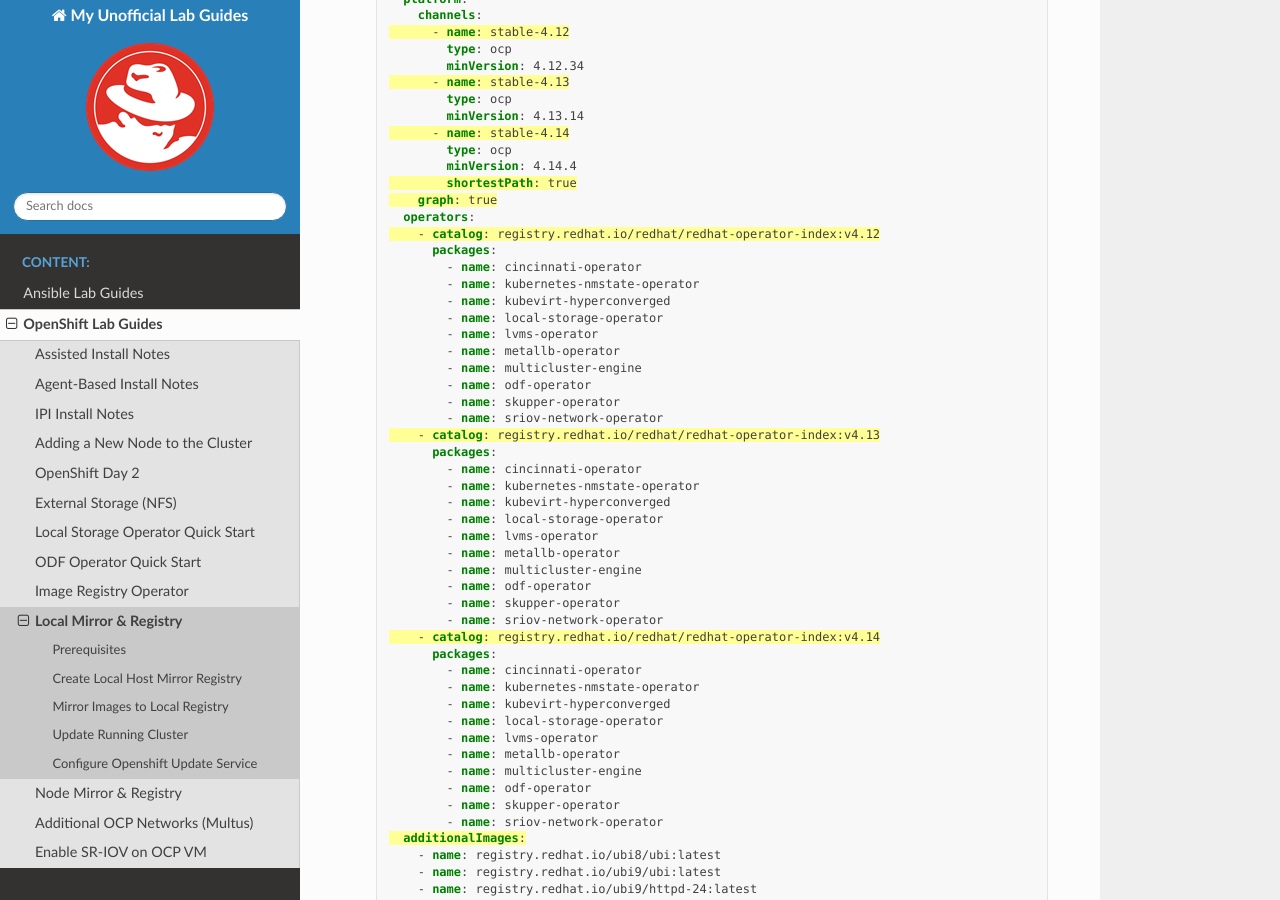
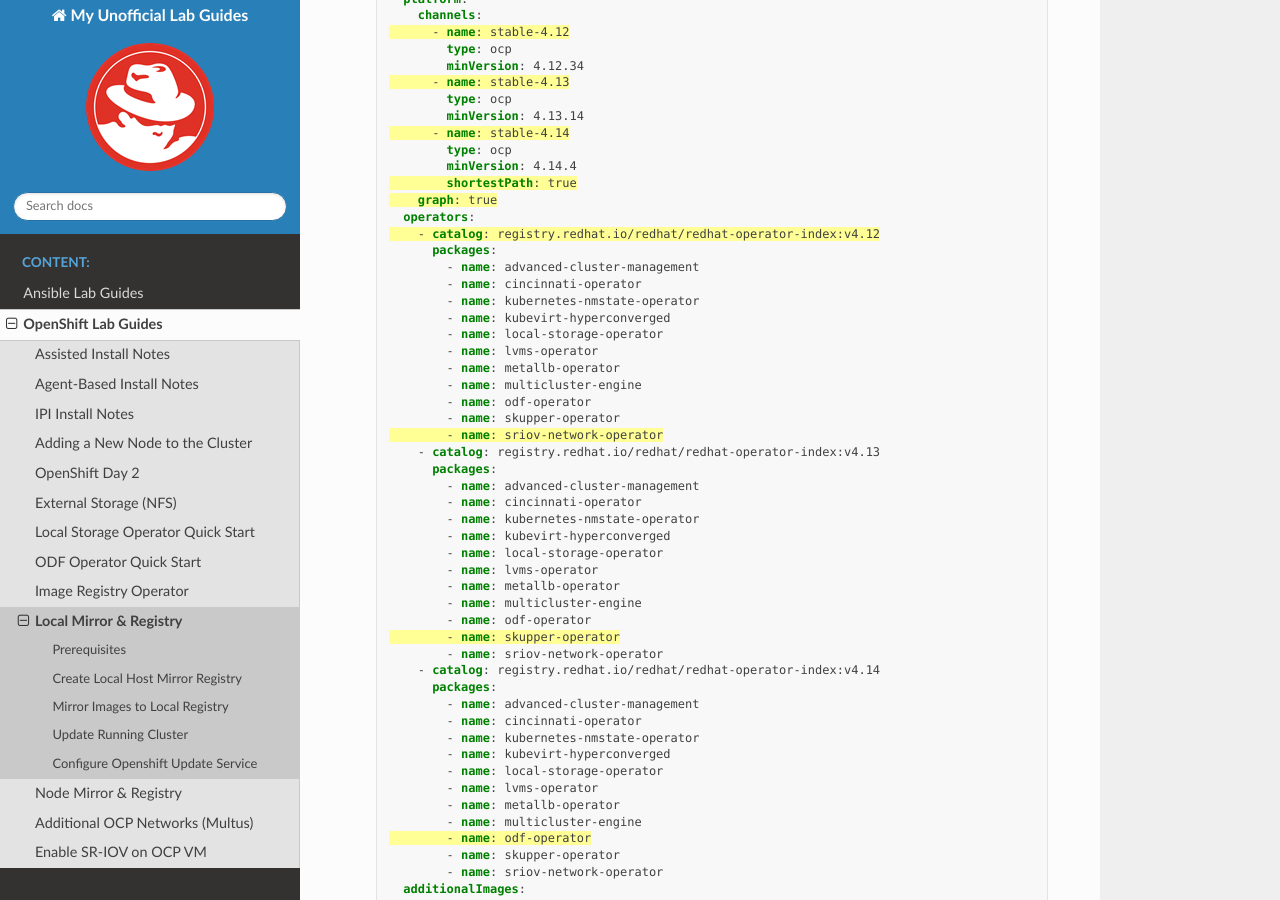
Before and after one commit to vtog/labGuides, a Sphinx documentation site: the page built from source/ocp/local-mirror-registry.rst, in a window 1280 px wide and 900 px high, scrolled down 4302 px. Built offline with Sphinx 7.4.7 and the Read the Docs theme 2.0.0, drawn with Linux system fonts in a browser that asks for light colours; pages that are not in the unit, such as notebooks, are missing from menus.

Commit message:
added acm to operator list

```diff
--- a/source/ocp/local-mirror-registry.rst
+++ b/source/ocp/local-mirror-registry.rst
@@ -213,6 +213,7 @@
         operators:
           - catalog: registry.redhat.io/redhat/redhat-operator-index:v4.12
             packages:
+              - name: advanced-cluster-management
               - name: cincinnati-operator
               - name: kubernetes-nmstate-operator
               - name: kubevirt-hyperconverged
@@ -225,6 +226,7 @@
               - name: sriov-network-operator
           - catalog: registry.redhat.io/redhat/redhat-operator-index:v4.13
             packages:
+              - name: advanced-cluster-management
               - name: cincinnati-operator
               - name: kubernetes-nmstate-operator
               - name: kubevirt-hyperconverged
@@ -237,6 +239,7 @@
               - name: sriov-network-operator
           - catalog: registry.redhat.io/redhat/redhat-operator-index:v4.14
             packages:
+              - name: advanced-cluster-management
               - name: cincinnati-operator
               - name: kubernetes-nmstate-operator
               - name: kubevirt-hyperconverged
```
